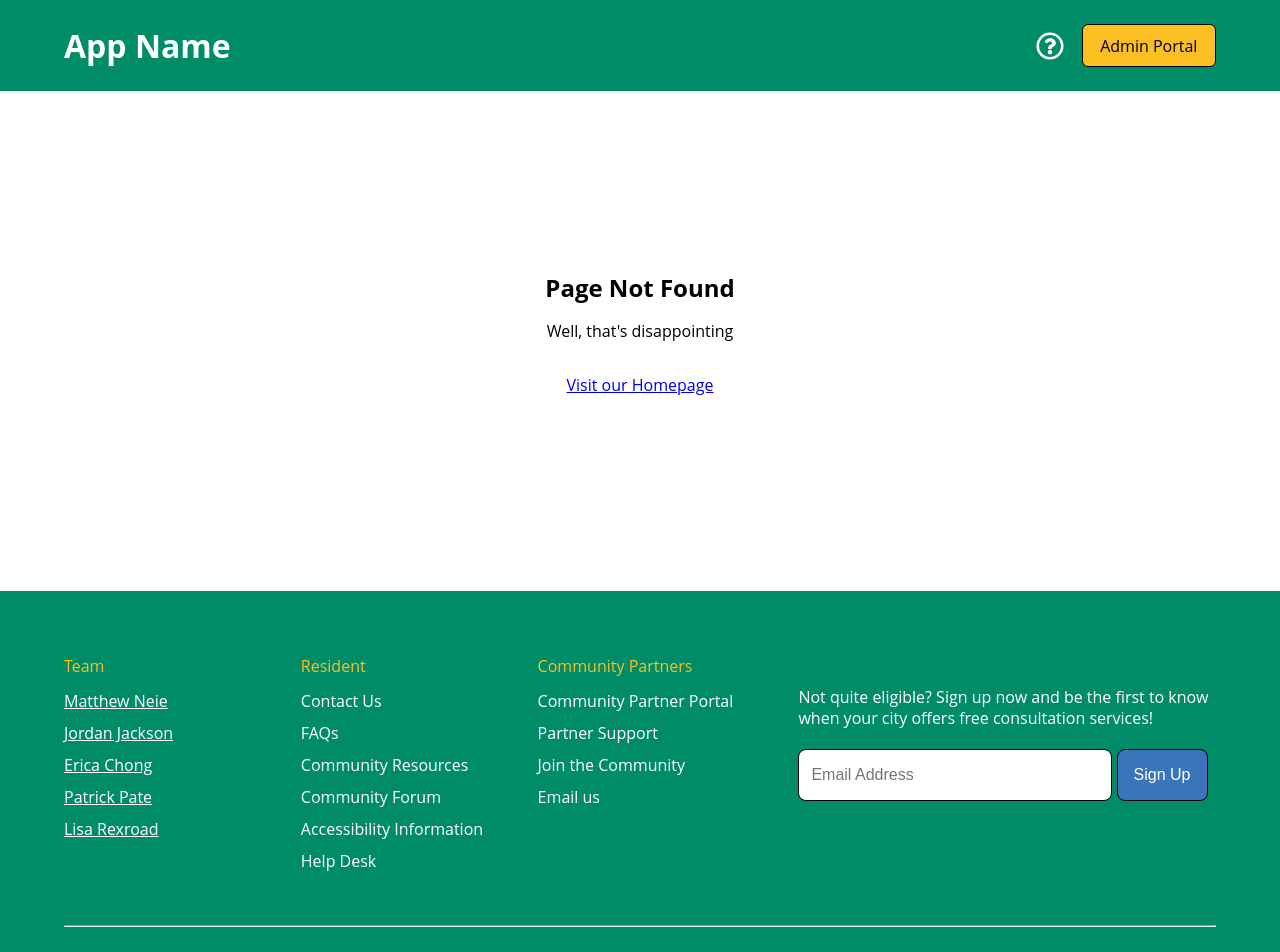
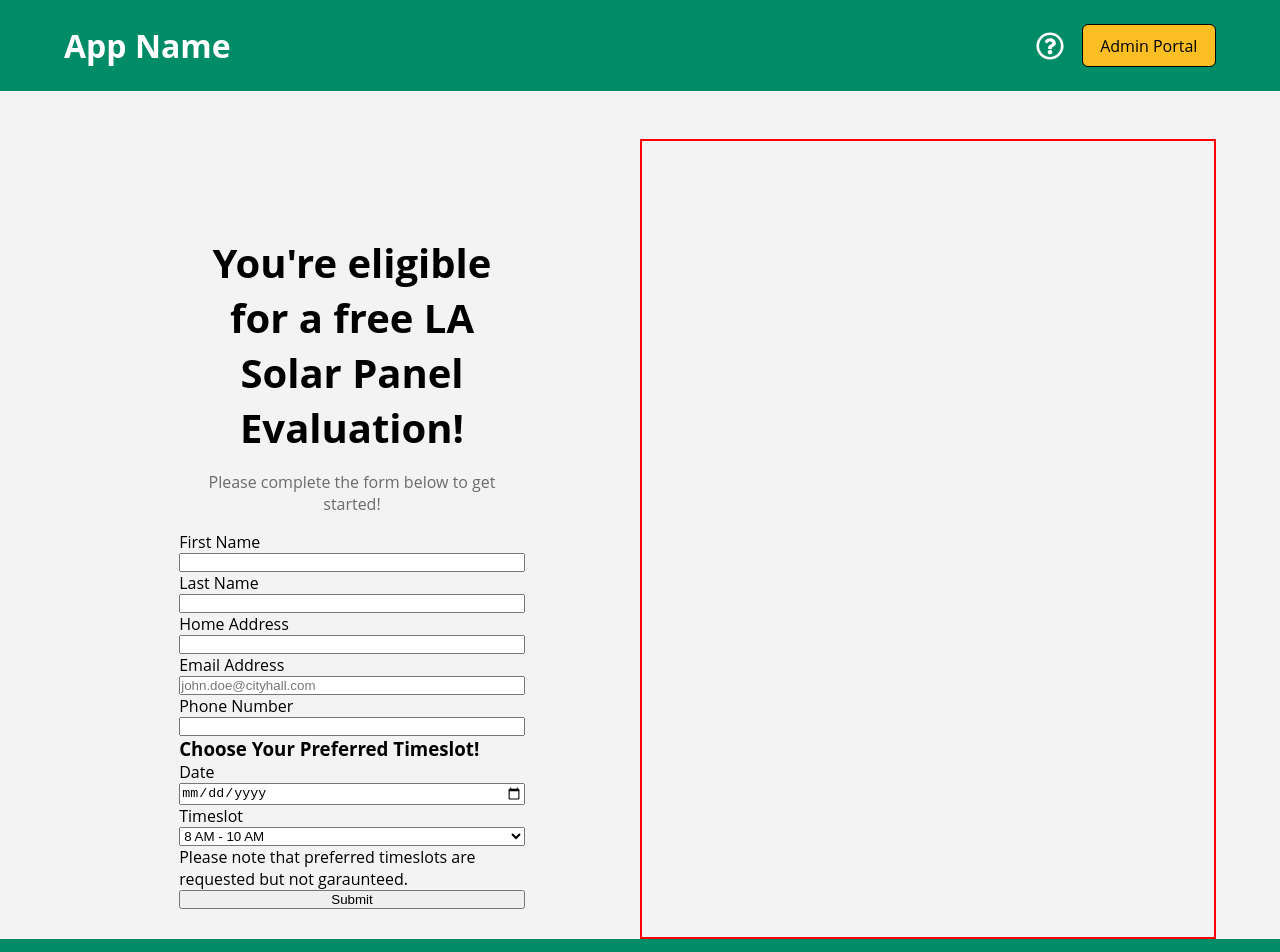
Before and after one commit to chingu-voyages/v52-tier2-team-26, a React (Create React App) app in the folder v52-tier2-team-26/: page /apply in a window 1280 px wide. Shown: the top 952 px of the page. Built offline with nearby package versions, Linux system fonts and the light colour scheme.

Commit message:
Added remaining team members to Footer section. Create SolarForm component and began setting up jsx and css.

```diff
--- a/v52-tier2-team-26/src/App.css
+++ b/v52-tier2-team-26/src/App.css
@@ -110,7 +110,8 @@ svg {
 /* GLOBAL Component styles */
 .Home,
 .Missing,
-.AdminLogin {
+.AdminLogin,
+.SolarForm {
   width: 100%;
   flex-grow: 1;
   /* grow vertically to fill space */
@@ -183,6 +184,51 @@ p.no-account {
   text-align: center;
   font-size: 1rem;
   line-height: 1.4rem;
+}
+
+/* ===== Solar Form Page Styles ====== */
+.SolarForm {
+  background-color: var(--home-background);
+  padding-top: 3rem;
+}
+
+.form-wrapper {
+  display: flex;
+}
+
+.form,
+.form-imgs {
+  width: 50%;
+}
+
+.building-img {
+  height: 800px;
+  /* width: 100%; */
+  border: 2px solid red;
+}
+
+.form,
+.request-form {
+  display: flex;
+  flex-direction: column;
+}
+
+.form-content {
+  width: 60%;
+  align-self: center;
+  margin-top: 6rem;
+}
+
+.heading-text h2 {
+  font-size: 2.5rem;
+  text-align: center;
+  margin-bottom: 1rem;
+}
+
+.heading-text p {
+  text-align: center;
+  margin-bottom: 1rem;
+  color: rgb(109, 106, 106);
 }
 
 
--- a/v52-tier2-team-26/src/App.js
+++ b/v52-tier2-team-26/src/App.js
@@ -8,6 +8,7 @@ import { Routes, Route } from 'react-router-dom';
 import Layout from "./Layout";
 import Missing from "./components/Missing";
 import Home from "./components/Home";
+import SolarForm from "./components/SolarForm";
 
 function App() {
   return (
@@ -17,6 +18,7 @@ function App() {
           <Route path="/" element={<Layout />} >
             <Route index element={<Home />} />
             <Route path="login" element={<UserLogin />} />
+            <Route path="apply" element={<SolarForm />} />
             <Route path="*" element={<Missing />} />
           </Route>
         </Routes>
--- a/v52-tier2-team-26/src/components/Footer.jsx
+++ b/v52-tier2-team-26/src/components/Footer.jsx
@@ -22,15 +22,24 @@ const Footer = () => {
             <a target="blank" href="https://www.linkedin.com/in/patrick-pate">
               Patrick Pate
             </a>
+            <a target="blank" href="https://www.linkedin.com/in/cgoutsou/">
+              Carolina Goutsou
+            </a>
             <a
               target="blank"
               href="https://www.linkedin.com/in/lisa-rexroad-csm-sa-ccmp-b556511b/"
             >
               Lisa Rexroad
             </a>
-            {/* <a target="blank" href="">Carolina</a>
-            <a target="blank" href="">Val Lysenko</a>
-            <a target="blank" href="">Teresa Green</a> */}
+            <a target="blank" href="https://www.linkedin.com/in/t-g-78b60b5/">
+              Teresa Green
+            </a>
+            <a
+              target="blank"
+              href="https://www.linkedin.com/in/valeriylysenko/"
+            >
+              Val Lysenko
+            </a>
           </div>
           <div className="resident-links">
             <h4>Resident</h4>
--- /dev/null
+++ b/v52-tier2-team-26/src/components/SolarForm.jsx
@@ -0,0 +1,63 @@
+const SolarForm = () => {
+  return (
+    <main className="SolarForm">
+      <div className="wrapper form-wrapper">
+        <div className="form">
+          <div className="form-content">
+            <div className="heading-text">
+              <h2>You're eligible for a free LA Solar Panel Evaluation!</h2>
+              <p>Please complete the form below to get started!</p>
+            </div>
+            <form className="request-form">
+              <label for="fname">First Name</label>
+              <input id="fname" type="text" required />
+
+              <label for="lname">Last Name</label>
+              <input id="lname" type="text" required />
+
+              <label for="address">Home Address</label>
+              <input id="address" type="text" required />
+
+              <label for="email">Email Address</label>
+              <input
+                id="email"
+                type="email"
+                placeholder="john.doe@cityhall.com"
+                //   onChange={(e) => setEmail(e.target.value)}
+                required
+              />
+
+              <label for="phone">Phone Number</label>
+              <input id="phone" type="number" required />
+
+              <h3>Choose Your Preferred Timeslot!</h3>
+              <label for="date">Date</label>
+              <input id="date" type="date" required />
+
+              <label for="timeslot">Timeslot</label>
+              <select name="timeslot" for="timeslot">
+                <option value="8AM-10AM">8 AM - 10 AM</option>
+                <option value="10AM-12PM">10 AM - 12 PM</option>
+                <option value="12PM-2PM">12 PM - 2 PM</option>
+                <option value="2PM-4PM">2 PM - 4 PM</option>
+              </select>
+              <p>
+                Please note that preferred timeslots are requested but not
+                garaunteed.
+              </p>
+
+              <button type="submit">Submit</button>
+            </form>
+          </div>
+        </div>
+
+        <div className="form-imgs">
+          <div className="building-img">{/* Building image goes here */}</div>
+          <figure>{/* Google map goes here */}</figure>
+        </div>
+      </div>
+    </main>
+  );
+};
+
+export default SolarForm;
--- a/v52-tier2-team-26/src/components/UserLogin.jsx
+++ b/v52-tier2-team-26/src/components/UserLogin.jsx
@@ -42,7 +42,7 @@ const UserLogin = () => {
           <p>Login to view upcoming solar appointments using your <b>city hall employee email address</b>.
           </p>
           <form onSubmit={handleLoginSubmit}>
-            <label>Email Address</label>
+            <label for="email">Email Address</label>
             <input
               id="email"
               type="email"
```
